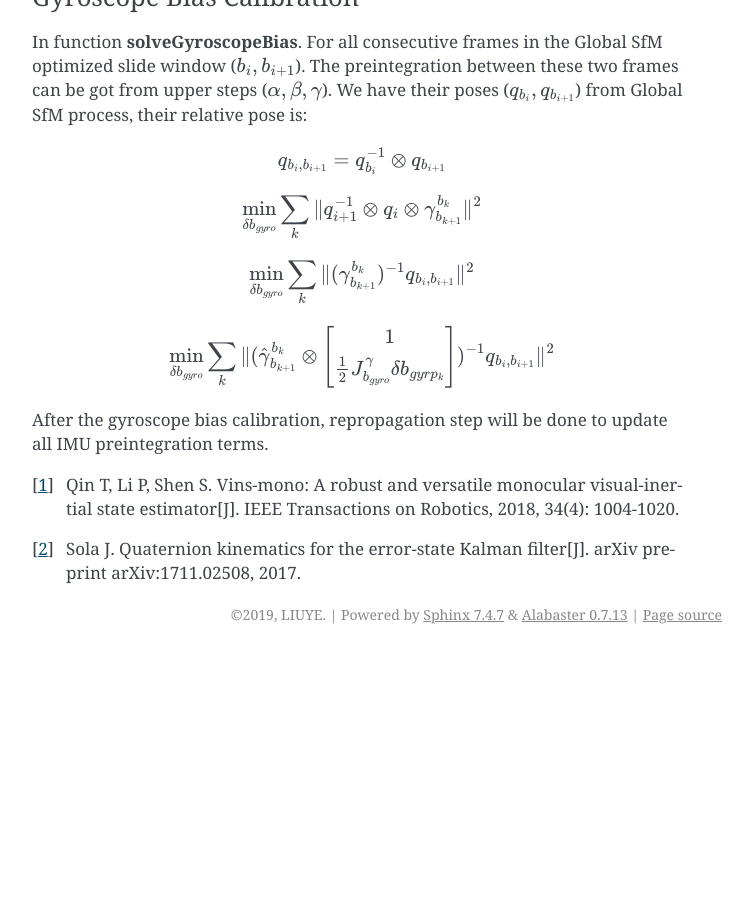
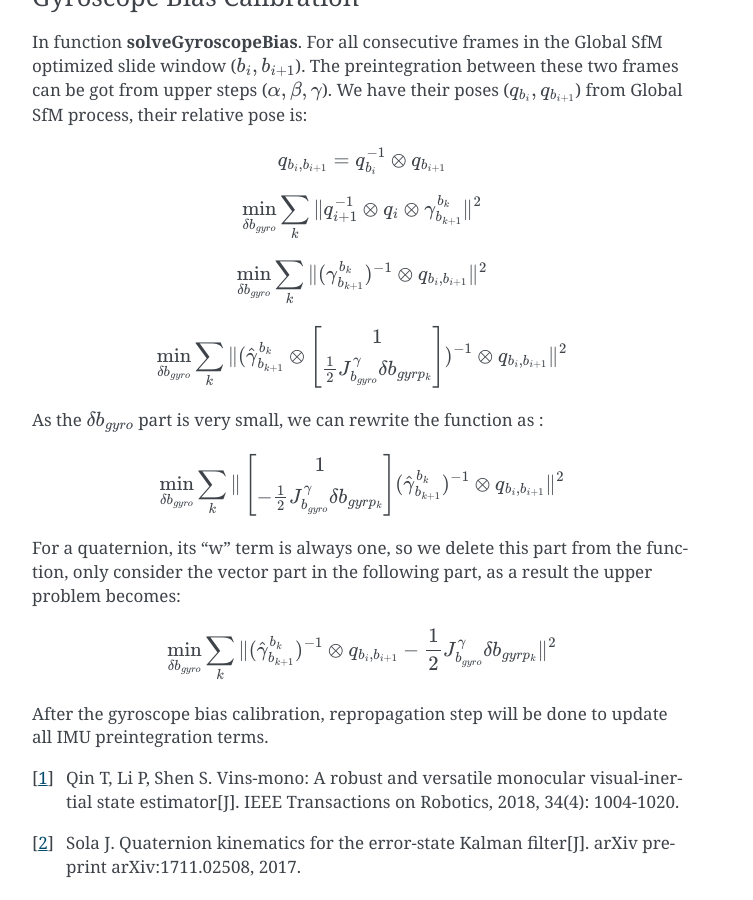
Before and after one commit to gggliuye/VIO, a Sphinx documentation site: the page built from docs/deepblue/LM.rst, in a window 1280 px wide and 900 px high, scrolled down 11280 px. Shown: the whole window, without its empty margins (388-1141 px from the left). Built offline with Sphinx 7.4.7, drawn with Linux system fonts in a browser that asks for light colours; before the commit the page ends 11934 px from its top, so only the background shows below that.

Commit message:
Update LM.rst

```diff
--- a/docs/deepblue/LM.rst
+++ b/docs/deepblue/LM.rst
@@ -492,12 +492,20 @@ We have their poses (:math:`q_{b_{i}}, q_{b_{i+1}}`) from Global SfM process, th
     \min_{\delta b_{gyro}} \sum_{k} \| q_{i+1}^{-1} \otimes q_{i} \otimes  \gamma_{b_{k+1}}^{b_{k}}  \|^{2}
 
 .. math::
-    \min_{\delta b_{gyro}} \sum_{k} \| (\gamma_{b_{k+1}}^{b_{k}})^{-1} q_{b_{i},b_{i+1}}  \|^{2}
+    \min_{\delta b_{gyro}} \sum_{k} \| (\gamma_{b_{k+1}}^{b_{k}})^{-1} \otimes  q_{b_{i},b_{i+1}}  \|^{2}
 
 .. math::
-    \min_{\delta b_{gyro}} \sum_{k} \| (\hat{\gamma}_{b_{k+1}}^{b_{k}} \otimes \begin{bmatrix}  1 \\  \frac{1}{2} J_{b_{gyro}}^{\gamma} \delta b_{gyrp_{k}} \end{bmatrix} )^{-1} q_{b_{i},b_{i+1}}  \|^{2}
+    \min_{\delta b_{gyro}} \sum_{k} \| (\hat{\gamma}_{b_{k+1}}^{b_{k}} \otimes \begin{bmatrix}  1 \\  \frac{1}{2} J_{b_{gyro}}^{\gamma} \delta b_{gyrp_{k}} \end{bmatrix} )^{-1} \otimes  q_{b_{i},b_{i+1}}  \|^{2}
 
+As the :math:`\delta b_{gyro}` part is very small, we can rewrite the function as :
 
+.. math::
+    \min_{\delta b_{gyro}} \sum_{k} \| \begin{bmatrix}  1 \\  - \frac{1}{2} J_{b_{gyro}}^{\gamma} \delta b_{gyrp_{k}} \end{bmatrix} (\hat{\gamma}_{b_{k+1}}^{b_{k}})^{-1} \otimes  q_{b_{i},b_{i+1}}  \|^{2}
+
+For a quaternion, its "w" term is always one, so we delete this part from the function, only consider the vector part in the following part, as a result the upper problem becomes:
+
+.. math::
+    \min_{\delta b_{gyro}} \sum_{k} \| (\hat{\gamma}_{b_{k+1}}^{b_{k}})^{-1} \otimes  q_{b_{i},b_{i+1}}  - \frac{1}{2} J_{b_{gyro}}^{\gamma} \delta b_{gyrp_{k}} \|^{2}
 
 
 After the gyroscope bias calibration, repropagation step will be done to update all IMU preintegration terms.
```
